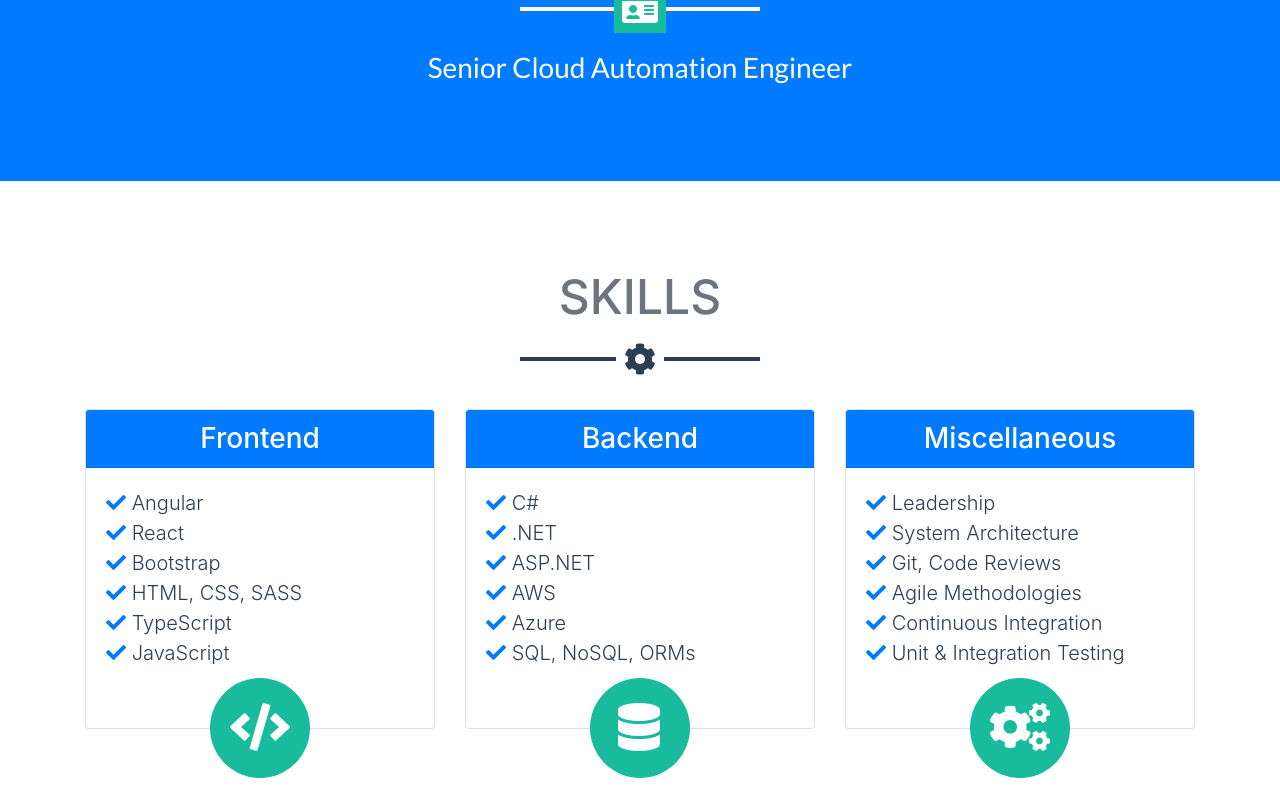
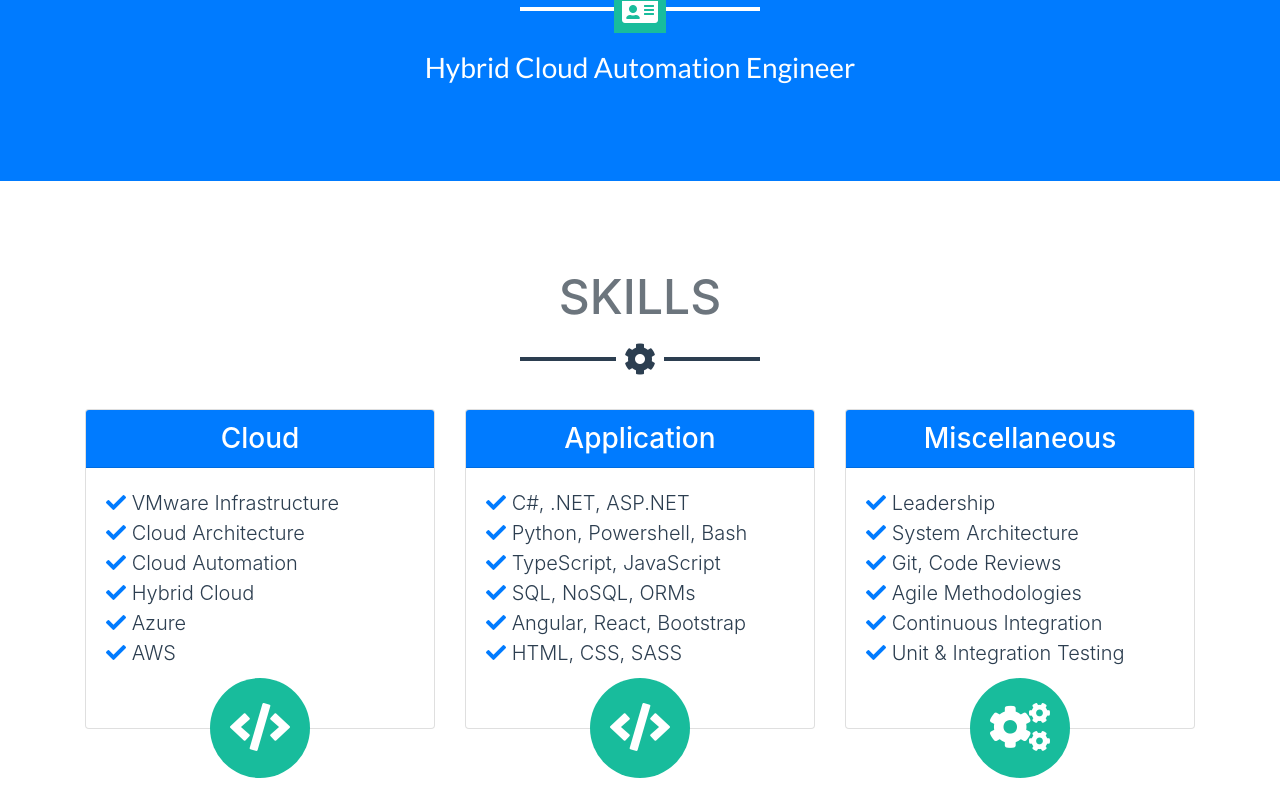
Before and after one commit to ivan-zdravkov/personal-website, a website with bundled scripts: page index.html in a window 1280 px wide. Shown: the part 764-1562 px from the top of the page. Built offline with nearby package versions, Linux system fonts and the light colour scheme.

Commit message:
Resume added, leadership section removed, skills and title updated

```diff
--- a/index.html
+++ b/index.html
@@ -73,9 +73,11 @@
             <li class="nav-item mx-0 mx-lg-1">
               <a class="nav-link py-2 px-0 px-lg-2 rounded js-scroll-trigger" href="#skills">Skills</a>
             </li>
+            <!--
             <li class="nav-item mx-0 mx-lg-1">
               <a class="nav-link py-2 px-0 px-lg-2 rounded js-scroll-trigger" href="#leadership">Leadership</a>
             </li>
+            -->
             <!--
             <li class="nav-item mx-0 mx-lg-1">
               <a class="nav-link py-2 px-0 px-lg-2 rounded js-scroll-trigger" href="#projects">Projects</a>
@@ -110,7 +112,7 @@
         <img class="img-fluid mb-5 d-block mx-auto" src="img/profile.png" alt="">
         <h1 class="text-uppercase mb-0">Ivan Zdravkov</h1>
         <hr class="rich-light id">
-        <h2 class="font-weight-light mb-0">Senior Cloud Automation Engineer</h2>
+        <h2 class="font-weight-light mb-0">Hybrid Cloud Automation Engineer</h2>
       </div>
     </header>
 
@@ -123,16 +125,16 @@
           <div class="col-10 offset-1 col-md-6 offset-md-0 col-lg-4 offset-lg-0 mb-5">
             <div class="card mb-5">
               <h3 class="card-header bg-primary text-white text-center">
-                Frontend
+                Cloud
               </h3>
               <div class="card-body lead">
                 <ul class="px-0 pb-4">
-                  <li><i class="fas fa-check text-primary"></i>  Angular</li>
-                  <li><i class="fas fa-check text-primary"></i>  React</li>
-                  <li><i class="fas fa-check text-primary"></i>  Bootstrap</li>
-                  <li><i class="fas fa-check text-primary"></i>  HTML, CSS, SASS</li>
-                  <li><i class="fas fa-check text-primary"></i>  TypeScript</li>
-                  <li><i class="fas fa-check text-primary"></i>  JavaScript</li>
+                  <li><i class="fas fa-check text-primary"></i>  VMware Infrastructure</li>
+                  <li><i class="fas fa-check text-primary"></i>  Cloud Architecture</li>
+                  <li><i class="fas fa-check text-primary"></i>  Cloud Automation</li>
+                  <li><i class="fas fa-check text-primary"></i>  Hybrid Cloud</li>
+                  <li><i class="fas fa-check text-primary"></i>  Azure</li>
+                  <li><i class="fas fa-check text-primary"></i>  AWS</li>
                 </ul>
               </div>
               <div class="position-absolute skill-footer">
@@ -143,20 +145,20 @@
           <div class="col-10 offset-1 col-md-6 offset-md-0 col-lg-4 offset-lg-0 mb-5">
             <div class="card mb-5">
               <h3 class="card-header bg-primary text-white text-center">
-                Backend
+                Application
               </h3>
               <div class="card-body lead">
                 <ul class="px-0 pb-4">
-                  <li><i class="fas fa-check text-primary"></i>  C#</li>
-                  <li><i class="fas fa-check text-primary"></i>  .NET</li>
-                  <li><i class="fas fa-check text-primary"></i>  ASP.NET</li>
-                  <li><i class="fas fa-check text-primary"></i>  AWS</li>
-                  <li><i class="fas fa-check text-primary"></i>  Azure</li>
+                  <li><i class="fas fa-check text-primary"></i>  C#, .NET, ASP.NET</li>
+                  <li><i class="fas fa-check text-primary"></i>  Python, Powershell, Bash</li>
+                  <li><i class="fas fa-check text-primary"></i>  TypeScript, JavaScript</li>
                   <li><i class="fas fa-check text-primary"></i>  SQL, NoSQL, ORMs</li>
+                  <li><i class="fas fa-check text-primary"></i>  Angular, React, Bootstrap</li>
+                  <li><i class="fas fa-check text-primary"></i>  HTML, CSS, SASS</li>
                 </ul>
               </div>
               <div class="position-absolute skill-footer">
-                <i class="fas fa-database fa-3x pl-2 text-white"></i>
+                <i class="fas fa-code fa-3x text-white"></i>
               </div>
             </div>
           </div>
@@ -446,6 +448,7 @@
     </section>
 
     <!-- Leadership -->
+    <!--
     <section class="skills dark" id="leadership">
       <div class="container">
         <h2 class="text-center text-uppercase text-secondary mb-0">Technical Leadership</h2>
@@ -564,6 +567,7 @@
         </div>
       </div>
     </section>
+    -->
 
     <!-- Projects -->
     <!--
@@ -2326,14 +2330,19 @@
                       <div class="resume-skill-item">
                         <h4 class="resume-skills-cat font-weight-bold">Primary Skills</h4>
                         <ul class="list-inline">
+                          <li class="list-inline-item"><span class="badge badge-primary">Cloud Architecture</span></li>
+                          <li class="list-inline-item"><span class="badge badge-primary">VMware</span></li>
+                          <li class="list-inline-item"><span class="badge badge-primary">AWS</span></li>
+                          <li class="list-inline-item"><span class="badge badge-primary">Azure</span></li>
+                          <li class="list-inline-item"><span class="badge badge-primary">Application Architecture</span></li>
                           <li class="list-inline-item"><span class="badge badge-primary">C#</span></li>
                           <li class="list-inline-item"><span class="badge badge-primary">.NET</span></li>
                           <li class="list-inline-item"><span class="badge badge-primary">ASP.NET</span></li>
-                          <li class="list-inline-item"><span class="badge badge-primary">AWS</span></li>
-                          <li class="list-inline-item"><span class="badge badge-primary">SQL</span></li>
-                          <li class="list-inline-item"><span class="badge badge-primary">Angular</span></li>
                           <li class="list-inline-item"><span class="badge badge-primary">TypeScript</span></li>
                           <li class="list-inline-item"><span class="badge badge-primary">JavaScript</span></li>
+                          <li class="list-inline-item"><span class="badge badge-primary">Angular</span></li>
+                          <li class="list-inline-item"><span class="badge badge-primary">React</span></li>
+                          <li class="list-inline-item"><span class="badge badge-primary">SQL</span></li>
                           <li class="list-inline-item"><span class="badge badge-primary">Leadership</span></li>
                           <li class="list-inline-item"><span class="badge badge-primary">System Architecture</span></li>
                           <li class="list-inline-item"><span class="badge badge-primary">Agile Methodologies</span></li>
@@ -2343,13 +2352,12 @@
                         <ul class="list-inline">
                           <li class="list-inline-item"><span class="badge badge-light">MVC</span></li>
                           <li class="list-inline-item"><span class="badge badge-light">Web Api</span></li>
-                          <li class="list-inline-item"><span class="badge badge-light">Azure</span></li>
                           <li class="list-inline-item"><span class="badge badge-light">GraphQL</span></li>
                           <li class="list-inline-item"><span class="badge badge-light">Kubernetes</span></li>
+                          <li class="list-inline-item"><span class="badge badge-light">Docker</span></li>
                           <li class="list-inline-item"><span class="badge badge-light">NoSQL</span></li>
                           <li class="list-inline-item"><span class="badge badge-light">Entity Framework</span></li>
                           <li class="list-inline-item"><span class="badge badge-light">Dapper</span></li>
-                          <li class="list-inline-item"><span class="badge badge-light">React</span></li>
                           <li class="list-inline-item"><span class="badge badge-light">Bootstrap</span></li>
                           <li class="list-inline-item"><span class="badge badge-light">HTML</span></li>
                           <li class="list-inline-item"><span class="badge badge-light">CSS</span></li>
@@ -2511,7 +2519,8 @@
         </a>
       </div>
       <div class="text-center mt-4">
-        <button type="button" class="btn btn-primary btn-xl" id="downloadPDFButton">Download PDF</button>
+        <a type="button" class="btn btn-primary btn-xl" target="_blank" href="/resume/Ivan Zdravkov Resume.pdf" download>Download PDF</a>
+        <!--<button type="button" class="btn btn-primary btn-xl" id="downloadPDFButton">Download PDF</button>-->
       </div>
     </section>
 
```
Also changed, not shown: 1 other file.
